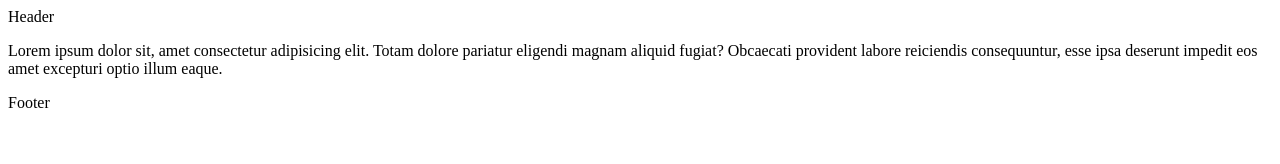
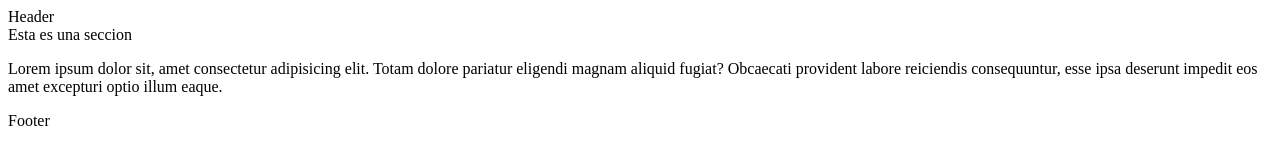
Before and after one commit to ramirogisone/practices, a plain HTML site: page clase_de_branches/index.html in a window 1280 px wide. Drawn offline with Linux system fonts and the light colour scheme.

Commit message:
agrego section

```diff
--- a/clase_de_branches/index.html
+++ b/clase_de_branches/index.html
@@ -9,6 +9,8 @@
 <body>
     <header>Header</header>
 
+    <section>Esta es una seccion</section>
+
     <p>Lorem ipsum dolor sit, amet consectetur adipisicing elit. Totam dolore pariatur
         eligendi magnam aliquid fugiat? Obcaecati provident labore reiciendis consequuntur,
         esse ipsa deserunt impedit eos amet excepturi optio illum eaque.</p>
```
